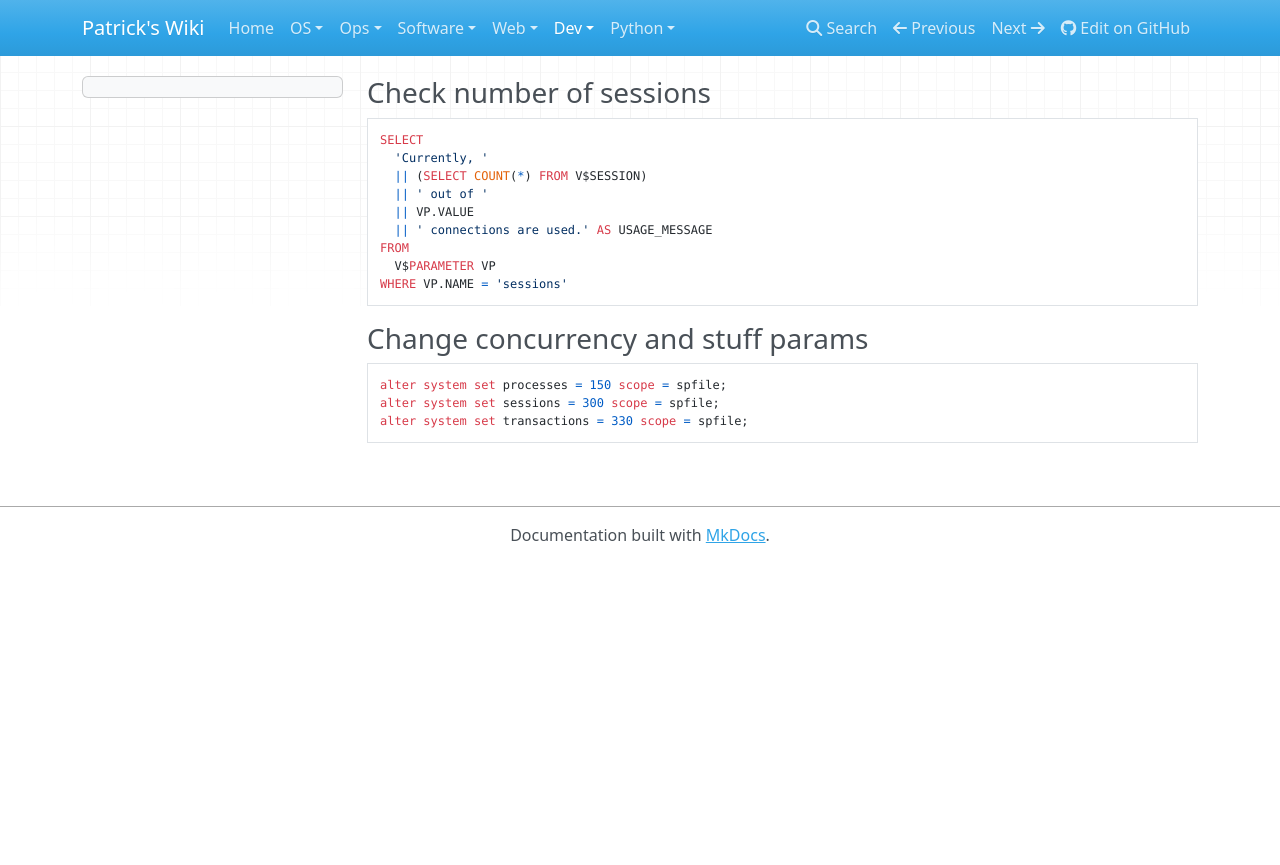
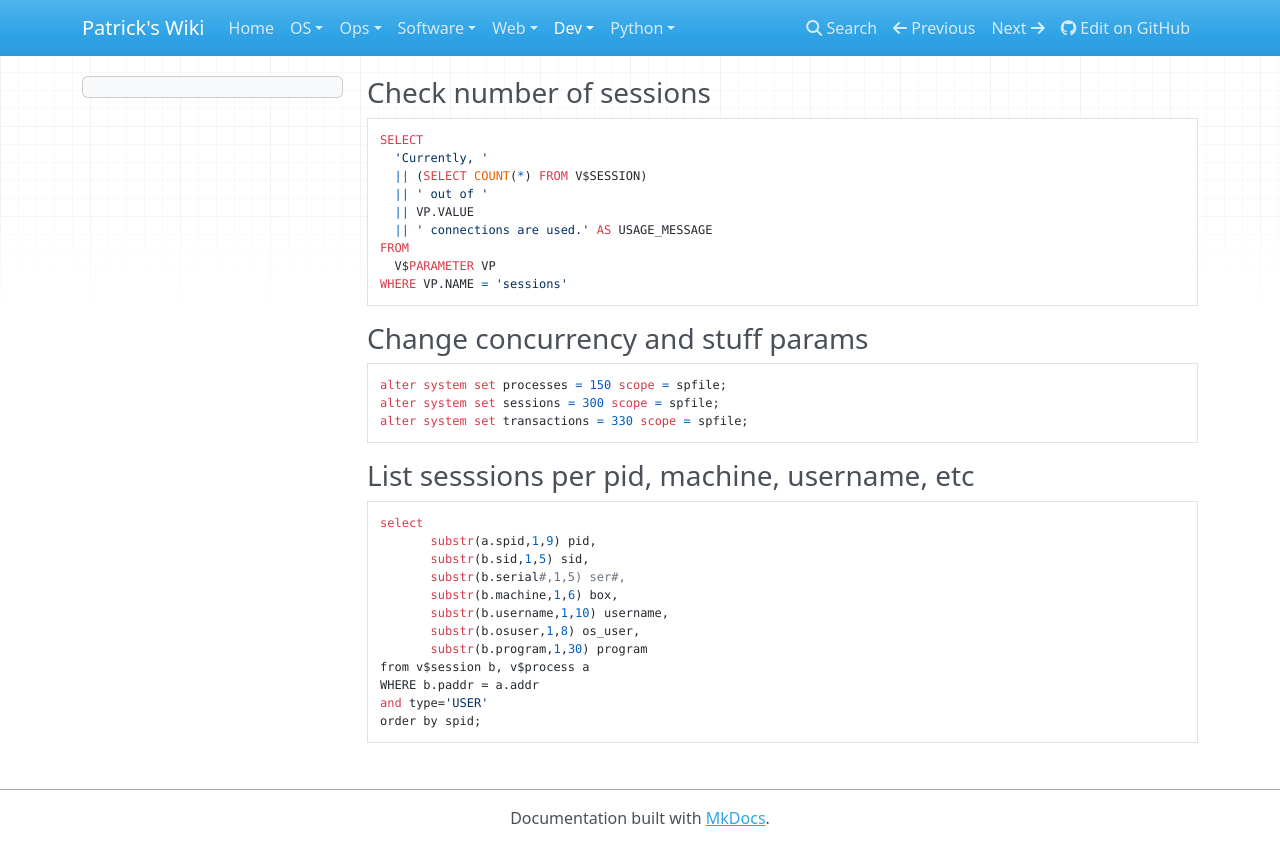
Before and after one commit to patsancu/wiki, an MkDocs documentation site: the page built from docs/dev/DB/Oracle/Admin.md, in a window 1280 px wide. Shown: the top 865 px of the page. Built offline with MkDocs 1.6.1, drawn with Linux system fonts in a browser that asks for light colours; nearby versions of some CDN libraries.

Commit message:
oracle: get sessions per machine, pid, etc

````diff
--- a/docs/dev/DB/Oracle/Admin.md
+++ b/docs/dev/DB/Oracle/Admin.md
@@ -18,3 +18,19 @@ alter system set processes = 150 scope = spfile;
 alter system set sessions = 300 scope = spfile;
 alter system set transactions = 330 scope = spfile;
 ```
+
+### List sesssions per pid, machine, username, etc
+```
+select
+       substr(a.spid,1,9) pid,
+       substr(b.sid,1,5) sid,
+       substr(b.serial#,1,5) ser#,
+       substr(b.machine,1,6) box,
+       substr(b.username,1,10) username,
+       substr(b.osuser,1,8) os_user,
+       substr(b.program,1,30) program
+from v$session b, v$process a
+WHERE b.paddr = a.addr
+and type='USER'
+order by spid;
+```
````
